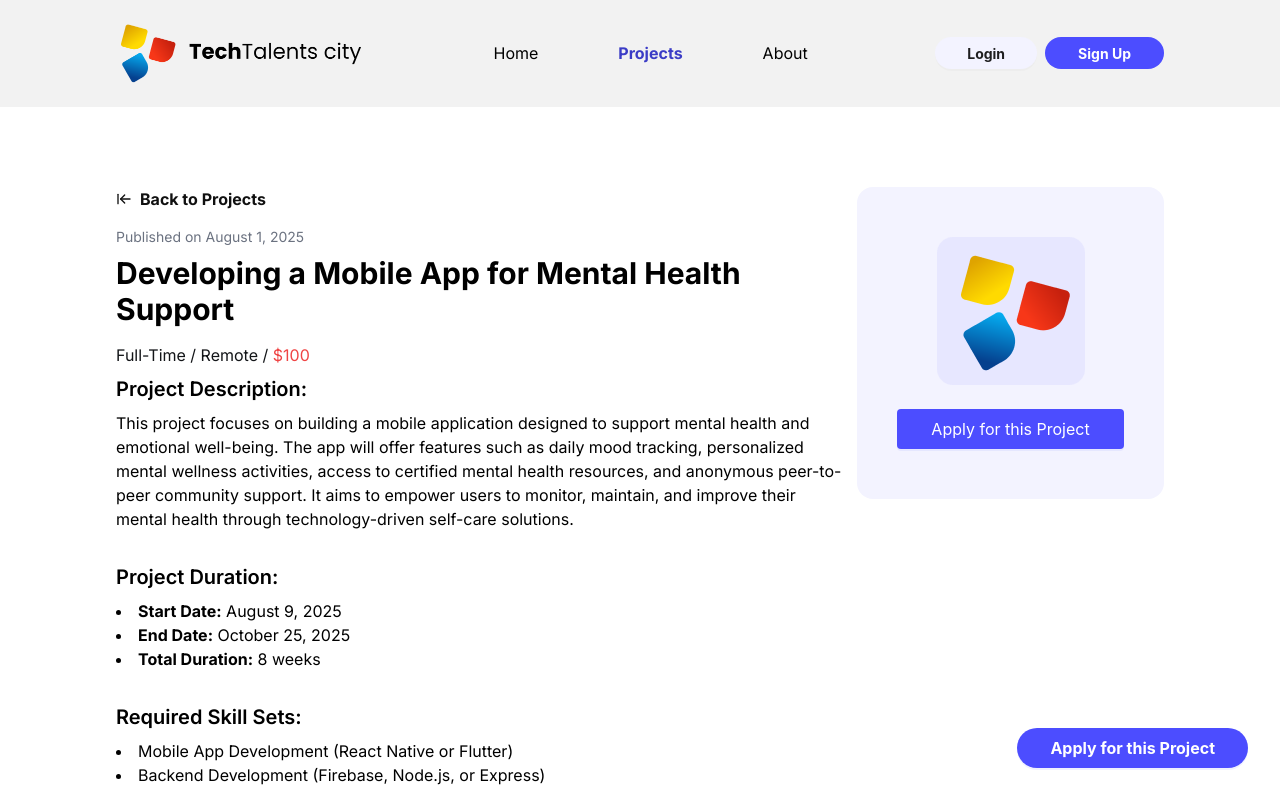
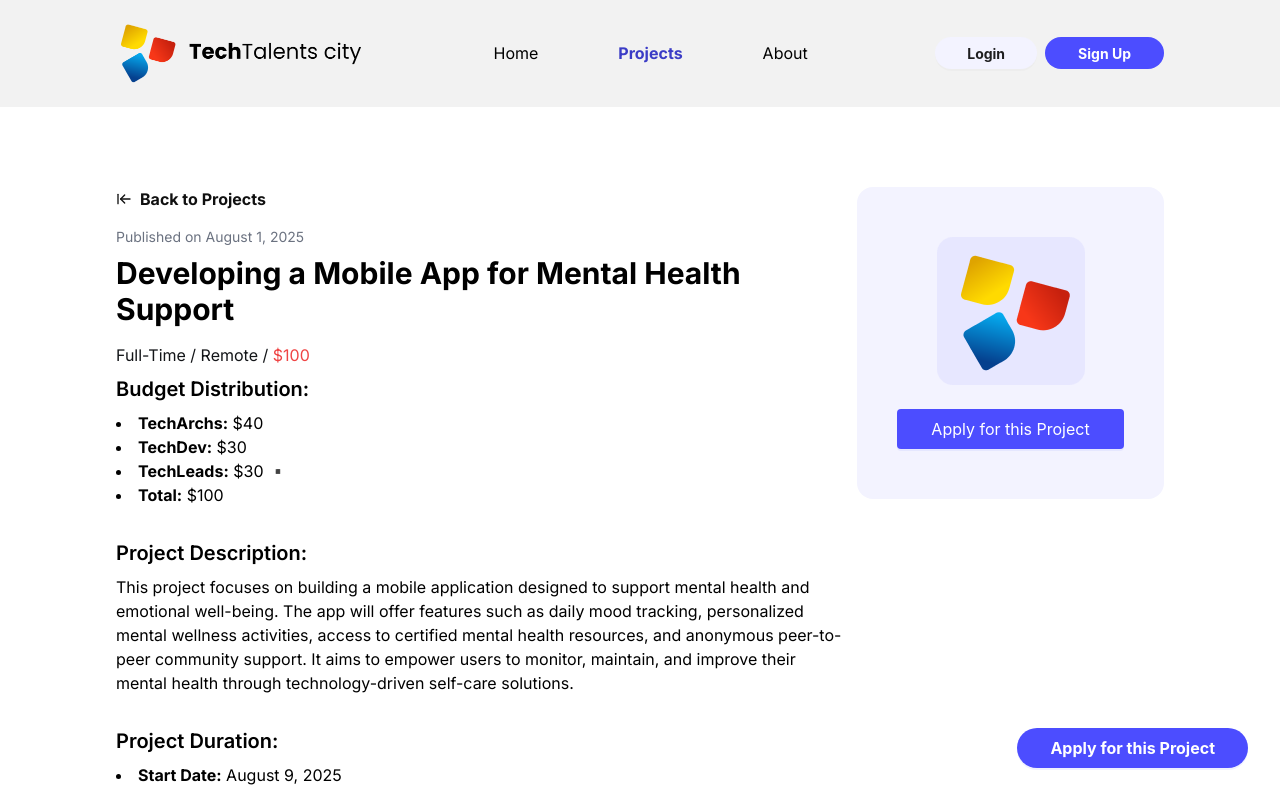
Before and after one commit to techtalentscity/techtalentscity.github.io, a React (Vite) app: page /projects/mental-app in a window 1280 px wide. Shown: the top 790 px of the page. Built offline with nearby package versions, Linux system fonts and the light colour scheme.

Commit message:
Update mental-app.jsx

```diff
--- a/src/Pages/ProjectDetail/mental-app.jsx
+++ b/src/Pages/ProjectDetail/mental-app.jsx
@@ -3,8 +3,26 @@ import { Button } from 'antd';
 import Container from '../../components/Container';
 import logo from '../../assets/images/techtalent.png';
 import { LuArrowLeftToLine } from 'react-icons/lu';
+import { useState } from 'react';
 
 const MentalAppDetail = () => {
+  // Project budget
+  const [totalBudget, setTotalBudget] = useState(100);
+
+  // Role amounts for mental health app project
+  const [roleAmounts, setRoleAmounts] = useState({
+    techArchs: 40, // $40
+    techDev: 30,   // $30
+    techLeads: 30  // $30
+  });
+
+  // Calculate total to verify
+  const calculateTotal = () => {
+    return Object.values(roleAmounts).reduce((sum, amount) => sum + amount, 0);
+  };
+
+  const total = calculateTotal();
+
   const handleApplyClick = () => {
     window.open('https://docs.google.com/forms/d/e/1FAIpQLScIbS6ykk3RY8bXUJRg52oikbt8mcvu8eOdj2x3w9xTeFeKmg/viewform', '_blank');
   };
@@ -22,7 +40,18 @@ const MentalAppDetail = () => {
           Developing a Mobile App for Mental Health Support
         </h1>
 
-        <p className="text-[#131518] mb-2">Full-Time / Remote / <span className="text-red-500">$100</span></p>
+        <p className="text-[#131518] mb-2">Full-Time / Remote / <span className="text-red-500">${totalBudget}</span></p>
+
+        {/* Budget Distribution */}
+        <div className="mb-8">
+          <h2 className="text-xl font-semibold mb-2">Budget Distribution:</h2>
+          <ul className="list-disc list-inside">
+            <li><strong>TechArchs:</strong> ${roleAmounts.techArchs}</li>
+            <li><strong>TechDev:</strong> ${roleAmounts.techDev}</li>
+            <li><strong>TechLeads:</strong> ${roleAmounts.techLeads} ▪️</li>
+            <li><strong>Total:</strong> ${total}</li>
+          </ul>
+        </div>
 
         {/* Project Description */}
         <div className="mb-8">
```
